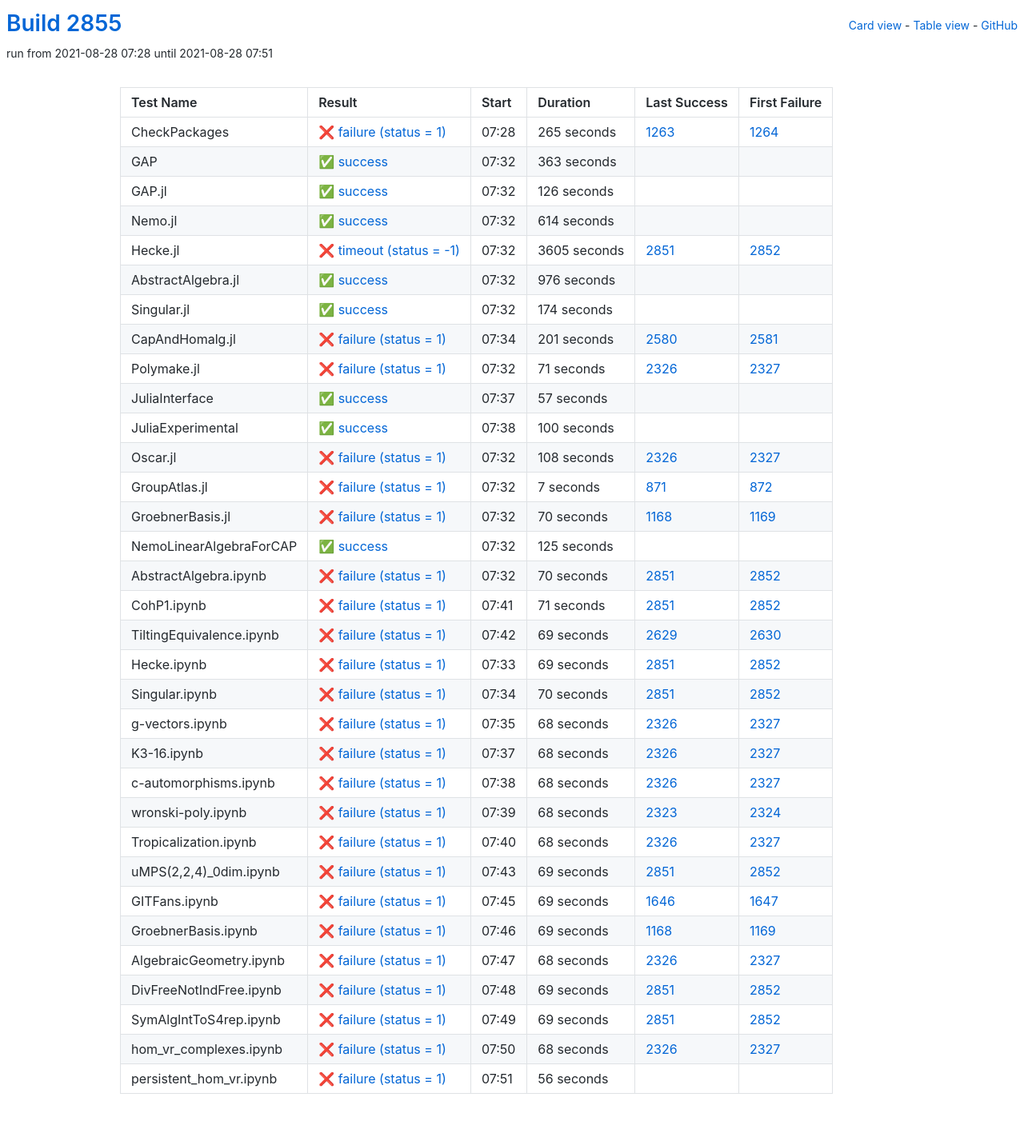
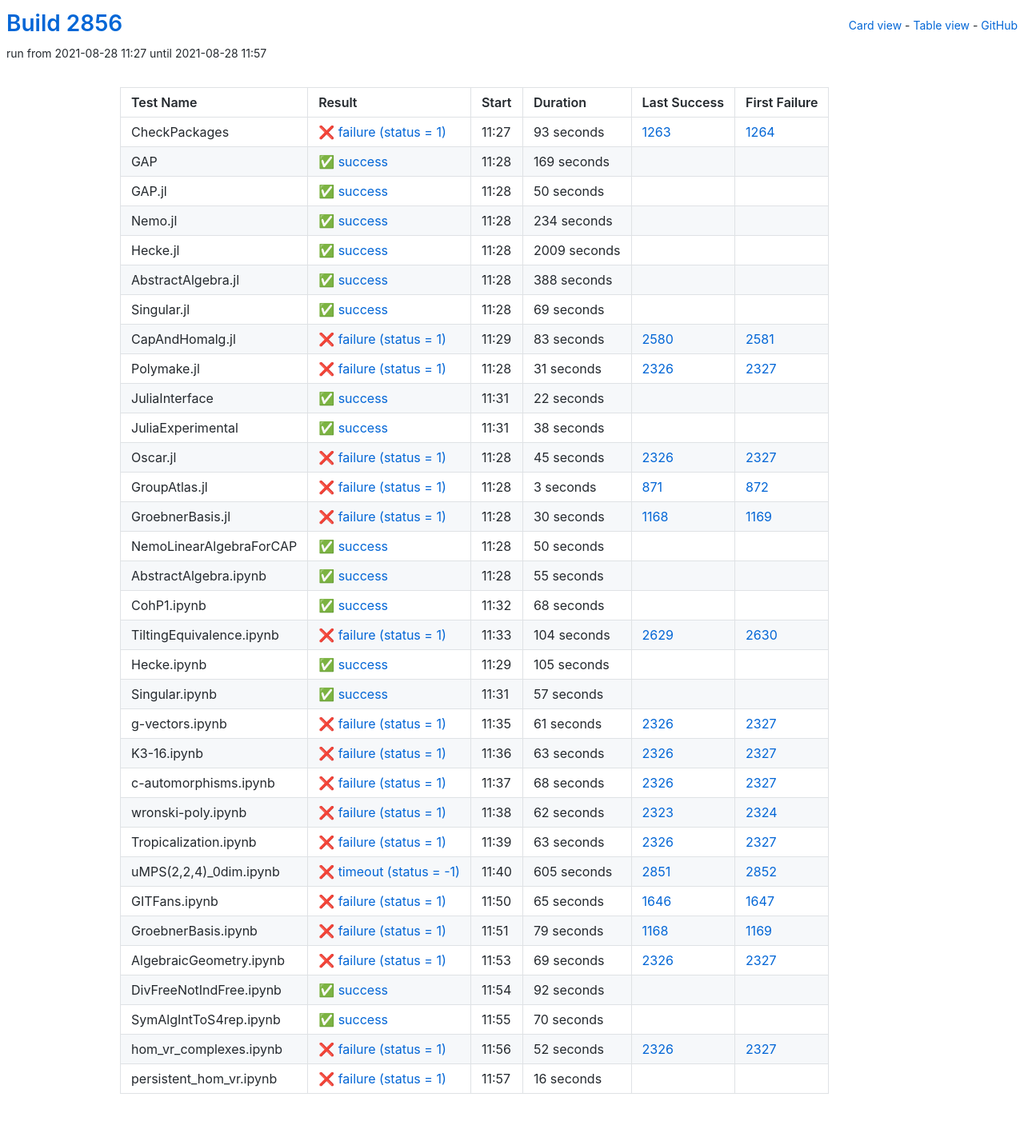
Before and after one commit to oscar-system/oscar-ci-status-stable, a Jekyll site: the page built from table.html, in a window 1280 px wide. Shown: the whole page at 80% size. Built offline with Jekyll 4.4.1, drawn with Linux system fonts in a browser that asks for light colours.

Commit message:
Build #2856

```diff
--- a/_data/ci.yml
+++ b/_data/ci.yml
@@ -1,6 +1,6 @@
 ---
-build: 2855
-build_url: https://oscarci.mathematik.uni-kl.de/job/oscar-stable/2855/
+build: 2856
+build_url: https://oscarci.mathematik.uni-kl.de/job/oscar-stable/2856/
 job: oscar-stable
 organization: oscar-system
 repo: oscar-ci-status-stable
@@ -8,116 +8,236 @@ repourl: https://github.com/oscar-system/oscar-ci-status-stable
 tests:
 - name: CheckPackages
   id: checkpackages
-  log: https://oscarci.mathematik.uni-kl.de/job/oscar-stable/2855/artifact/logs/build-2855/CheckPackages.log
-  start: 2021-08-28 07:28
+  log: https://oscarci.mathematik.uni-kl.de/job/oscar-stable/2856/artifact/logs/build-2856/CheckPackages.log
+  start: 2021-08-28 11:27
   success: false
   exitcode: 1
   status: failure
-  duration: 265
+  duration: 93
   last_success: 1263
   last_success_url: https://oscarci.mathematik.uni-kl.de/job/oscar-stable/1263/
   first_failure: 1264
   first_failure_url: https://oscarci.mathematik.uni-kl.de/job/oscar-stable/1264/
 - name: GAP
   id: gap
-  log: https://oscarci.mathematik.uni-kl.de/job/oscar-stable/2855/artifact/logs/build-2855/GAP.log
-  start: 2021-08-28 07:32
+  log: https://oscarci.mathematik.uni-kl.de/job/oscar-stable/2856/artifact/logs/build-2856/GAP.log
+  start: 2021-08-28 11:28
   success: true
   exitcode: 0
   status: success
-  duration: 363
+  duration: 169
   last_success: false
   last_success_url:
   first_failure: false
   first_failure_url:
 - name: GAP.jl
   id: gap-jl
-  log: https://oscarci.mathematik.uni-kl.de/job/oscar-stable/2855/artifact/logs/build-2855/GAP.jl.log
-  start: 2021-08-28 07:32
+  log: https://oscarci.mathematik.uni-kl.de/job/oscar-stable/2856/artifact/logs/build-2856/GAP.jl.log
+  start: 2021-08-28 11:28
   success: true
   exitcode: 0
   status: success
-  duration: 126
+  duration: 50
   last_success: false
   last_success_url:
   first_failure: false
   first_failure_url:
 - name: Nemo.jl
   id: nemo-jl
-  log: https://oscarci.mathematik.uni-kl.de/job/oscar-stable/2855/artifact/logs/build-2855/Nemo.jl.log
-  start: 2021-08-28 07:32
+  log: https://oscarci.mathematik.uni-kl.de/job/oscar-stable/2856/artifact/logs/build-2856/Nemo.jl.log
+  start: 2021-08-28 11:28
   success: true
   exitcode: 0
   status: success
-  duration: 614
+  duration: 234
   last_success: false
   last_success_url:
   first_failure: false
   first_failure_url:
 - name: Hecke.jl
   id: hecke-jl
-  log: https://oscarci.mathematik.uni-kl.de/job/oscar-stable/2855/artifact/logs/build-2855/Hecke.jl.log
-  start: 2021-08-28 07:32
-  success: false
-  exitcode: -1
-  status: timeout
-  duration: 3605
-  last_success: 2851
-  last_success_url: https://oscarci.mathematik.uni-kl.de/job/oscar-stable/2851/
-  first_failure: 2852
-  first_failure_url: https://oscarci.mathematik.uni-kl.de/job/oscar-stable/2852/
-- name: AbstractAlgebra.jl
-  id: abstractalgebra-jl
-  log: https://oscarci.mathematik.uni-kl.de/job/oscar-stable/2855/artifact/logs/build-2855/AbstractAlgebra.jl.log
-  start: 2021-08-28 07:32
+  log: https://oscarci.mathematik.uni-kl.de/job/oscar-stable/2856/artifact/logs/build-2856/Hecke.jl.log
+  start: 2021-08-28 11:28
   success: true
   exitcode: 0
   status: success
-  duration: 976
+  duration: 2009
+  last_success: false
+  last_success_url:
+  first_failure: false
+  first_failure_url:
+- name: AbstractAlgebra.jl
+  id: abstractalgebra-jl
+  log: https://oscarci.mathematik.uni-kl.de/job/oscar-stable/2856/artifact/logs/build-2856/AbstractAlgebra.jl.log
+  start: 2021-08-28 11:28
+  success: true
+  exitcode: 0
+  status: success
+  duration: 388
   last_success: false
   last_success_url:
   first_failure: false
   first_failure_url:
 - name: Singular.jl
   id: singular-jl
-  log: https://oscarci.mathematik.uni-kl.de/job/oscar-stable/2855/artifact/logs/build-2855/Singular.jl.log
-  start: 2021-08-28 07:32
+  log: https://oscarci.mathematik.uni-kl.de/job/oscar-stable/2856/artifact/logs/build-2856/Singular.jl.log
+  start: 2021-08-28 11:28
   success: true
   exitcode: 0
   status: success
-  duration: 174
+  duration: 69
   last_success: false
   last_success_url:
   first_failure: false
   first_failure_url:
 - name: CapAndHomalg.jl
   id: capandhomalg-jl
-  log: https://oscarci.mathematik.uni-kl.de/job/oscar-stable/2855/artifact/logs/build-2855/CapAndHomalg.jl.log
-  start: 2021-08-28 07:34
+  log: https://oscarci.mathematik.uni-kl.de/job/oscar-stable/2856/artifact/logs/build-2856/CapAndHomalg.jl.log
+  start: 2021-08-28 11:29
   success: false
   exitcode: 1
   status: failure
-  duration: 201
+  duration: 83
   last_success: 2580
   last_success_url: https://oscarci.mathematik.uni-kl.de/job/oscar-stable/2580/
   first_failure: 2581
   first_failure_url: https://oscarci.mathematik.uni-kl.de/job/oscar-stable/2581/
 - name: Polymake.jl
   id: polymake-jl
-  log: https://oscarci.mathematik.uni-kl.de/job/oscar-stable/2855/artifact/logs/build-2855/Polymake.jl.log
-  start: 2021-08-28 07:32
+  log: https://oscarci.mathematik.uni-kl.de/job/oscar-stable/2856/artifact/logs/build-2856/Polymake.jl.log
+  start: 2021-08-28 11:28
   success: false
   exitcode: 1
   status: failure
-  duration: 71
+  duration: 31
   last_success: 2326
   last_success_url: https://oscarci.mathematik.uni-kl.de/job/oscar-stable/2326/
   first_failure: 2327
   first_failure_url: https://oscarci.mathematik.uni-kl.de/job/oscar-stable/2327/
 - name: JuliaInterface
   id: juliainterface
-  log: https://oscarci.mathematik.uni-kl.de/job/oscar-stable/2855/artifact/logs/build-2855/JuliaInterface.log
-  start: 2021-08-28 07:37
+  log: https://oscarci.mathematik.uni-kl.de/job/oscar-stable/2856/artifact/logs/build-2856/JuliaInterface.log
+  start: 2021-08-28 11:31
+  success: true
+  exitcode: 0
+  status: success
+  duration: 22
+  last_success: false
+  last_success_url:
+  first_failure: false
+  first_failure_url:
+- name: JuliaExperimental
+  id: juliaexperimental
+  log: https://oscarci.mathematik.uni-kl.de/job/oscar-stable/2856/artifact/logs/build-2856/JuliaExperimental.log
+  start: 2021-08-28 11:31
+  success: true
+  exitcode: 0
+  status: success
+  duration: 38
+  last_success: false
+  last_success_url:
+  first_failure: false
+  first_failure_url:
+- name: Oscar.jl
+  id: oscar-jl
+  log: https://oscarci.mathematik.uni-kl.de/job/oscar-stable/2856/artifact/logs/build-2856/Oscar.jl.log
+  start: 2021-08-28 11:28
+  success: false
+  exitcode: 1
+  status: failure
+  duration: 45
+  last_success: 2326
+  last_success_url: https://oscarci.mathematik.uni-kl.de/job/oscar-stable/2326/
+  first_failure: 2327
+  first_failure_url: https://oscarci.mathematik.uni-kl.de/job/oscar-stable/2327/
+- name: GroupAtlas.jl
+  id: groupatlas-jl
+  log: https://oscarci.mathematik.uni-kl.de/job/oscar-stable/2856/artifact/logs/build-2856/GroupAtlas.jl.log
+  start: 2021-08-28 11:28
+  success: false
+  exitcode: 1
+  status: failure
+  duration: 3
+  last_success: 871
+  last_success_url: https://oscarci.mathematik.uni-kl.de/job/oscar-stable/871/
+  first_failure: 872
+  first_failure_url: https://oscarci.mathematik.uni-kl.de/job/oscar-stable/872/
+- name: GroebnerBasis.jl
+  id: groebnerbasis-jl
+  log: https://oscarci.mathematik.uni-kl.de/job/oscar-stable/2856/artifact/logs/build-2856/GroebnerBasis.jl.log
+  start: 2021-08-28 11:28
+  success: false
+  exitcode: 1
+  status: failure
+  duration: 30
+  last_success: 1168
+  last_success_url: https://oscarci.mathematik.uni-kl.de/job/oscar-stable/1168/
+  first_failure: 1169
+  first_failure_url: https://oscarci.mathematik.uni-kl.de/job/oscar-stable/1169/
+- name: NemoLinearAlgebraForCAP
+  id: nemolinearalgebraforcap
+  log: https://oscarci.mathematik.uni-kl.de/job/oscar-stable/2856/artifact/logs/build-2856/NemoLinearAlgebraForCAP.log
+  start: 2021-08-28 11:28
+  success: true
+  exitcode: 0
+  status: success
+  duration: 50
+  last_success: false
+  last_success_url:
+  first_failure: false
+  first_failure_url:
+- name: AbstractAlgebra.ipynb
+  id: abstractalgebra-ipynb
+  log: https://oscarci.mathematik.uni-kl.de/job/oscar-stable/2856/artifact/logs/build-2856/AbstractAlgebra.ipynb.log
+  start: 2021-08-28 11:28
+  success: true
+  exitcode: 0
+  status: success
+  duration: 55
+  last_success: false
+  last_success_url:
+  first_failure: false
+  first_failure_url:
+- name: CohP1.ipynb
+  id: cohp1-ipynb
+  log: https://oscarci.mathematik.uni-kl.de/job/oscar-stable/2856/artifact/logs/build-2856/CohP1.ipynb.log
+  start: 2021-08-28 11:32
+  success: true
+  exitcode: 0
+  status: success
+  duration: 68
+  last_success: false
+  last_success_url:
+  first_failure: false
+  first_failure_url:
+- name: TiltingEquivalence.ipynb
+  id: tiltingequivalence-ipynb
+  log: https://oscarci.mathematik.uni-kl.de/job/oscar-stable/2856/artifact/logs/build-2856/TiltingEquivalence.ipynb.log
+  start: 2021-08-28 11:33
+  success: false
+  exitcode: 1
+  status: failure
+  duration: 104
+  last_success: 2629
+  last_success_url: https://oscarci.mathematik.uni-kl.de/job/oscar-stable/2629/
+  first_failure: 2630
+  first_failure_url: https://oscarci.mathematik.uni-kl.de/job/oscar-stable/2630/
+- name: Hecke.ipynb
+  id: hecke-ipynb
+  log: https://oscarci.mathematik.uni-kl.de/job/oscar-stable/2856/artifact/logs/build-2856/Hecke.ipynb.log
+  start: 2021-08-28 11:29
+  success: true
+  exitcode: 0
+  status: success
+  duration: 105
+  last_success: false
+  last_success_url:
+  first_failure: false
+  first_failure_url:
+- name: Singular.ipynb
+  id: singular-ipynb
+  log: https://oscarci.mathematik.uni-kl.de/job/oscar-stable/2856/artifact/logs/build-2856/Singular.ipynb.log
+  start: 2021-08-28 11:31
   success: true
   exitcode: 0
   status: success
@@ -126,154 +246,34 @@ tests:
   last_success_url:
   first_failure: false
   first_failure_url:
-- name: JuliaExperimental
-  id: juliaexperimental
-  log: https://oscarci.mathematik.uni-kl.de/job/oscar-stable/2855/artifact/logs/build-2855/JuliaExperimental.log
-  start: 2021-08-28 07:38
-  success: true
-  exitcode: 0
-  status: success
-  duration: 100
-  last_success: false
-  last_success_url:
-  first_failure: false
-  first_failure_url:
-- name: Oscar.jl
-  id: oscar-jl
-  log: https://oscarci.mathematik.uni-kl.de/job/oscar-stable/2855/artifact/logs/build-2855/Oscar.jl.log
-  start: 2021-08-28 07:32
+- name: g-vectors.ipynb
+  id: g-vectors-ipynb
+  log: https://oscarci.mathematik.uni-kl.de/job/oscar-stable/2856/artifact/logs/build-2856/g-vectors.ipynb.log
+  start: 2021-08-28 11:35
   success: false
   exitcode: 1
   status: failure
-  duration: 108
-  last_success: 2326
-  last_success_url: https://oscarci.mathematik.uni-kl.de/job/oscar-stable/2326/
-  first_failure: 2327
-  first_failure_url: https://oscarci.mathematik.uni-kl.de/job/oscar-stable/2327/
-- name: GroupAtlas.jl
-  id: groupatlas-jl
-  log: https://oscarci.mathematik.uni-kl.de/job/oscar-stable/2855/artifact/logs/build-2855/GroupAtlas.jl.log
-  start: 2021-08-28 07:32
-  success: false
-  exitcode: 1
-  status: failure
-  duration: 7
-  last_success: 871
-  last_success_url: https://oscarci.mathematik.uni-kl.de/job/oscar-stable/871/
-  first_failure: 872
-  first_failure_url: https://oscarci.mathematik.uni-kl.de/job/oscar-stable/872/
-- name: GroebnerBasis.jl
-  id: groebnerbasis-jl
-  log: https://oscarci.mathematik.uni-kl.de/job/oscar-stable/2855/artifact/logs/build-2855/GroebnerBasis.jl.log
-  start: 2021-08-28 07:32
-  success: false
-  exitcode: 1
-  status: failure
-  duration: 70
-  last_success: 1168
-  last_success_url: https://oscarci.mathematik.uni-kl.de/job/oscar-stable/1168/
-  first_failure: 1169
-  first_failure_url: https://oscarci.mathematik.uni-kl.de/job/oscar-stable/1169/
-- name: NemoLinearAlgebraForCAP
-  id: nemolinearalgebraforcap
-  log: https://oscarci.mathematik.uni-kl.de/job/oscar-stable/2855/artifact/logs/build-2855/NemoLinearAlgebraForCAP.log
-  start: 2021-08-28 07:32
-  success: true
-  exitcode: 0
-  status: success
-  duration: 125
-  last_success: false
-  last_success_url:
-  first_failure: false
-  first_failure_url:
-- name: AbstractAlgebra.ipynb
-  id: abstractalgebra-ipynb
-  log: https://oscarci.mathematik.uni-kl.de/job/oscar-stable/2855/artifact/logs/build-2855/AbstractAlgebra.ipynb.log
-  start: 2021-08-28 07:32
-  success: false
-  exitcode: 1
-  status: failure
-  duration: 70
-  last_success: 2851
-  last_success_url: https://oscarci.mathematik.uni-kl.de/job/oscar-stable/2851/
-  first_failure: 2852
-  first_failure_url: https://oscarci.mathematik.uni-kl.de/job/oscar-stable/2852/
-- name: CohP1.ipynb
-  id: cohp1-ipynb
-  log: https://oscarci.mathematik.uni-kl.de/job/oscar-stable/2855/artifact/logs/build-2855/CohP1.ipynb.log
-  start: 2021-08-28 07:41
-  success: false
-  exitcode: 1
-  status: failure
-  duration: 71
-  last_success: 2851
-  last_success_url: https://oscarci.mathematik.uni-kl.de/job/oscar-stable/2851/
-  first_failure: 2852
-  first_failure_url: https://oscarci.mathematik.uni-kl.de/job/oscar-stable/2852/
-- name: TiltingEquivalence.ipynb
-  id: tiltingequivalence-ipynb
-  log: https://oscarci.mathematik.uni-kl.de/job/oscar-stable/2855/artifact/logs/build-2855/TiltingEquivalence.ipynb.log
-  start: 2021-08-28 07:42
-  success: false
-  exitcode: 1
-  status: failure
-  duration: 69
-  last_success: 2629
-  last_success_url: https://oscarci.mathematik.uni-kl.de/job/oscar-stable/2629/
-  first_failure: 2630
-  first_failure_url: https://oscarci.mathematik.uni-kl.de/job/oscar-stable/2630/
-- name: Hecke.ipynb
-  id: hecke-ipynb
-  log: https://oscarci.mathematik.uni-kl.de/job/oscar-stable/2855/artifact/logs/build-2855/Hecke.ipynb.log
-  start: 2021-08-28 07:33
-  success: false
-  exitcode: 1
-  status: failure
-  duration: 69
-  last_success: 2851
-  last_success_url: https://oscarci.mathematik.uni-kl.de/job/oscar-stable/2851/
-  first_failure: 2852
-  first_failure_url: https://oscarci.mathematik.uni-kl.de/job/oscar-stable/2852/
-- name: Singular.ipynb
-  id: singular-ipynb
-  log: https://oscarci.mathematik.uni-kl.de/job/oscar-stable/2855/artifact/logs/build-2855/Singular.ipynb.log
-  start: 2021-08-28 07:34
-  success: false
-  exitcode: 1
-  status: failure
-  duration: 70
-  last_success: 2851
-  last_success_url: https://oscarci.mathematik.uni-kl.de/job/oscar-stable/2851/
-  first_failure: 2852
-  first_failure_url: https://oscarci.mathematik.uni-kl.de/job/oscar-stable/2852/
-- name: g-vectors.ipynb
-  id: g-vectors-ipynb
-  log: https://oscarci.mathematik.uni-kl.de/job/oscar-stable/2855/artifact/logs/build-2855/g-vectors.ipynb.log
-  start: 2021-08-28 07:35
-  success: false
-  exitcode: 1
-  status: failure
-  duration: 68
+  duration: 61
   last_success: 2326
   last_success_url: https://oscarci.mathematik.uni-kl.de/job/oscar-stable/2326/
   first_failure: 2327
   first_failure_url: https://oscarci.mathematik.uni-kl.de/job/oscar-stable/2327/
 - name: K3-16.ipynb
   id: k3-16-ipynb
-  log: https://oscarci.mathematik.uni-kl.de/job/oscar-stable/2855/artifact/logs/build-2855/K3-16.ipynb.log
-  start: 2021-08-28 07:37
+  log: https://oscarci.mathematik.uni-kl.de/job/oscar-stable/2856/artifact/logs/build-2856/K3-16.ipynb.log
+  start: 2021-08-28 11:36
   success: false
   exitcode: 1
   status: failure
-  duration: 68
+  duration: 63
   last_success: 2326
   last_success_url: https://oscarci.mathematik.uni-kl.de/job/oscar-stable/2326/
   first_failure: 2327
   first_failure_url: https://oscarci.mathematik.uni-kl.de/job/oscar-stable/2327/
 - name: c-automorphisms.ipynb
   id: c-automorphisms-ipynb
-  log: https://oscarci.mathematik.uni-kl.de/job/oscar-stable/2855/artifact/logs/build-2855/c-automorphisms.ipynb.log
-  start: 2021-08-28 07:38
+  log: https://oscarci.mathematik.uni-kl.de/job/oscar-stable/2856/artifact/logs/build-2856/c-automorphisms.ipynb.log
+  start: 2021-08-28 11:37
   success: false
   exitcode: 1
   status: failure
@@ -284,120 +284,120 @@ tests:
   first_failure_url: https://oscarci.mathematik.uni-kl.de/job/oscar-stable/2327/
 - name: wronski-poly.ipynb
   id: wronski-poly-ipynb
-  log: https://oscarci.mathematik.uni-kl.de/job/oscar-stable/2855/artifact/logs/build-2855/wronski-poly.ipynb.log
-  start: 2021-08-28 07:39
+  log: https://oscarci.mathematik.uni-kl.de/job/oscar-stable/2856/artifact/logs/build-2856/wronski-poly.ipynb.log
+  start: 2021-08-28 11:38
   success: false
   exitcode: 1
   status: failure
-  duration: 68
+  duration: 62
   last_success: 2323
   last_success_url: https://oscarci.mathematik.uni-kl.de/job/oscar-stable/2323/
   first_failure: 2324
   first_failure_url: https://oscarci.mathematik.uni-kl.de/job/oscar-stable/2324/
 - name: Tropicalization.ipynb
   id: tropicalization-ipynb
-  log: https://oscarci.mathematik.uni-kl.de/job/oscar-stable/2855/artifact/logs/build-2855/Tropicalization.ipynb.log
-  start: 2021-08-28 07:40
+  log: https://oscarci.mathematik.uni-kl.de/job/oscar-stable/2856/artifact/logs/build-2856/Tropicalization.ipynb.log
+  start: 2021-08-28 11:39
   success: false
   exitcode: 1
   status: failure
-  duration: 68
+  duration: 63
   last_success: 2326
   last_success_url: https://oscarci.mathematik.uni-kl.de/job/oscar-stable/2326/
   first_failure: 2327
   first_failure_url: https://oscarci.mathematik.uni-kl.de/job/oscar-stable/2327/
 - name: uMPS(2,2,4)_0dim.ipynb
   id: umps-2-2-4-0dim-ipynb
-  log: https://oscarci.mathematik.uni-kl.de/job/oscar-stable/2855/artifact/logs/build-2855/uMPS-2-2-4-_0dim.ipynb.log
-  start: 2021-08-28 07:43
+  log: https://oscarci.mathematik.uni-kl.de/job/oscar-stable/2856/artifact/logs/build-2856/uMPS-2-2-4-_0dim.ipynb.log
+  start: 2021-08-28 11:40
   success: false
-  exitcode: 1
-  status: failure
-  duration: 69
+  exitcode: -1
+  status: timeout
+  duration: 605
   last_success: 2851
   last_success_url: https://oscarci.mathematik.uni-kl.de/job/oscar-stable/2851/
   first_failure: 2852
   first_failure_url: https://oscarci.mathematik.uni-kl.de/job/oscar-stable/2852/
 - name: GITFans.ipynb
   id: gitfans-ipynb
-  log: https://oscarci.mathematik.uni-kl.de/job/oscar-stable/2855/artifact/logs/build-2855/GITFans.ipynb.log
-  start: 2021-08-28 07:45
+  log: https://oscarci.mathematik.uni-kl.de/job/oscar-stable/2856/artifact/logs/build-2856/GITFans.ipynb.log
+  start: 2021-08-28 11:50
   success: false
   exitcode: 1
   status: failure
-  duration: 69
+  duration: 65
   last_success: 1646
   last_success_url: https://oscarci.mathematik.uni-kl.de/job/oscar-stable/1646/
   first_failure: 1647
   first_failure_url: https://oscarci.mathematik.uni-kl.de/job/oscar-stable/1647/
 - name: GroebnerBasis.ipynb
   id: groebnerbasis-ipynb
-  log: https://oscarci.mathematik.uni-kl.de/job/oscar-stable/2855/artifact/logs/build-2855/GroebnerBasis.ipynb.log
-  start: 2021-08-28 07:46
+  log: https://oscarci.mathematik.uni-kl.de/job/oscar-stable/2856/artifact/logs/build-2856/GroebnerBasis.ipynb.log
+  start: 2021-08-28 11:51
   success: false
   exitcode: 1
   status: failure
-  duration: 69
+  duration: 79
   last_success: 1168
   last_success_url: https://oscarci.mathematik.uni-kl.de/job/oscar-stable/1168/
   first_failure: 1169
   first_failure_url: https://oscarci.mathematik.uni-kl.de/job/oscar-stable/1169/
 - name: AlgebraicGeometry.ipynb
   id: algebraicgeometry-ipynb
-  log: https://oscarci.mathematik.uni-kl.de/job/oscar-stable/2855/artifact/logs/build-2855/AlgebraicGeometry.ipynb.log
-  start: 2021-08-28 07:47
+  log: https://oscarci.mathematik.uni-kl.de/job/oscar-stable/2856/artifact/logs/build-2856/AlgebraicGeometry.ipynb.log
+  start: 2021-08-28 11:53
   success: false
   exitcode: 1
   status: failure
-  duration: 68
+  duration: 69
   last_success: 2326
   last_success_url: https://oscarci.mathematik.uni-kl.de/job/oscar-stable/2326/
   first_failure: 2327
   first_failure_url: https://oscarci.mathematik.uni-kl.de/job/oscar-stable/2327/
 - name: DivFreeNotIndFree.ipynb
   id: divfreenotindfree-ipynb
-  log: https://oscarci.mathematik.uni-kl.de/job/oscar-stable/2855/artifact/logs/build-2855/DivFreeNotIndFree.ipynb.log
-  start: 2021-08-28 07:48
+  log: https://oscarci.mathematik.uni-kl.de/job/oscar-stable/2856/artifact/logs/build-2856/DivFreeNotIndFree.ipynb.log
+  start: 2021-08-28 11:54
+  success: true
+  exitcode: 0
+  status: success
+  duration: 92
+  last_success: false
+  last_success_url:
+  first_failure: false
+  first_failure_url:
+- name: SymAlgIntToS4rep.ipynb
+  id: symalginttos4rep-ipynb
+  log: https://oscarci.mathematik.uni-kl.de/job/oscar-stable/2856/artifact/logs/build-2856/SymAlgIntToS4rep.ipynb.log
+  start: 2021-08-28 11:55
+  success: true
+  exitcode: 0
+  status: success
+  duration: 70
+  last_success: false
+  last_success_url:
+  first_failure: false
+  first_failure_url:
+- name: hom_vr_complexes.ipynb
+  id: hom-vr-complexes-ipynb
+  log: https://oscarci.mathematik.uni-kl.de/job/oscar-stable/2856/artifact/logs/build-2856/hom_vr_complexes.ipynb.log
+  start: 2021-08-28 11:56
   success: false
   exitcode: 1
   status: failure
-  duration: 69
-  last_success: 2851
-  last_success_url: https://oscarci.mathematik.uni-kl.de/job/oscar-stable/2851/
-  first_failure: 2852
-  first_failure_url: https://oscarci.mathematik.uni-kl.de/job/oscar-stable/2852/
-- name: SymAlgIntToS4rep.ipynb
-  id: symalginttos4rep-ipynb
-  log: https://oscarci.mathematik.uni-kl.de/job/oscar-stable/2855/artifact/logs/build-2855/SymAlgIntToS4rep.ipynb.log
-  start: 2021-08-28 07:49
-  success: false
-  exitcode: 1
-  status: failure
-  duration: 69
-  last_success: 2851
-  last_success_url: https://oscarci.mathematik.uni-kl.de/job/oscar-stable/2851/
-  first_failure: 2852
-  first_failure_url: https://oscarci.mathematik.uni-kl.de/job/oscar-stable/2852/
-- name: hom_vr_complexes.ipynb
-  id: hom-vr-complexes-ipynb
-  log: https://oscarci.mathematik.uni-kl.de/job/oscar-stable/2855/artifact/logs/build-2855/hom_vr_complexes.ipynb.log
-  start: 2021-08-28 07:50
-  success: false
-  exitcode: 1
-  status: failure
-  duration: 68
+  duration: 52
   last_success: 2326
   last_success_url: https://oscarci.mathematik.uni-kl.de/job/oscar-stable/2326/
   first_failure: 2327
   first_failure_url: https://oscarci.mathematik.uni-kl.de/job/oscar-stable/2327/
 - name: persistent_hom_vr.ipynb
   id: persistent-hom-vr-ipynb
-  log: https://oscarci.mathematik.uni-kl.de/job/oscar-stable/2855/artifact/logs/build-2855/persistent_hom_vr.ipynb.log
-  start: 2021-08-28 07:51
+  log: https://oscarci.mathematik.uni-kl.de/job/oscar-stable/2856/artifact/logs/build-2856/persistent_hom_vr.ipynb.log
+  start: 2021-08-28 11:57
   success: false
   exitcode: 1
   status: failure
-  duration: 56
+  duration: 16
   last_success: false
   last_success_url:
   first_failure: false
```
Also changed, not shown: README.md.
